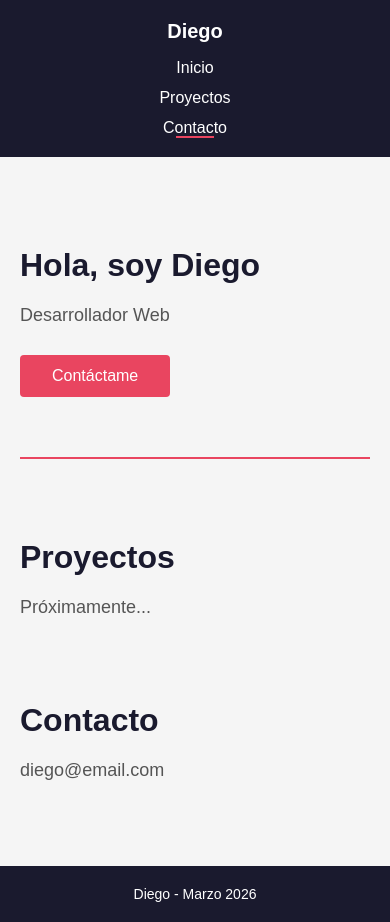
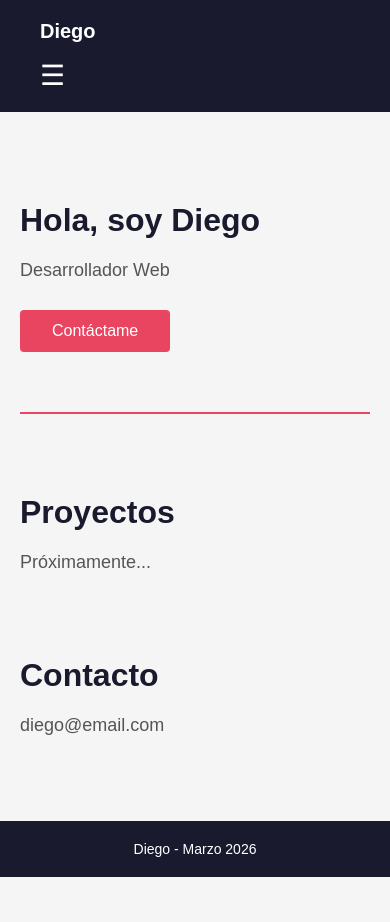
Before and after one commit to DiegoRAAM/my-portfolio, a plain HTML site: page index.html in a window 390 px wide. After the commit the page ends 877 px from the top, so only its background shows below. Drawn offline with Linux system fonts and the light colour scheme.

Commit message:
feat: menu hamburguesa responsive

```diff
--- a/index.html
+++ b/index.html
@@ -2,22 +2,24 @@
 <html lang="es">
 <head>
     <meta charset="utf-8">
+    <meta name="viewport" content="width=device-width, initial-scale=1.0">
     <title> Diego Ramírez Velázquez </title>
     <link rel= "stylesheet" href="style.css">
 </head>
 <body>
     <header>
         <h1> Diego Ramírez Velázquez </h1>
+        <button id="menu-btn">☰</button>
         <nav>
             <ul>
                 <li>
-                    <a href="#" id="inicio"> Inicio </a>
+                    <a href="#inicio"> Inicio </a>
                 </li>
                 <li>
-                    <a href="#" id="proyectos"> Proyectos </a>
+                    <a href="#proyectos"> Proyectos </a>
                 </li>
                 <li>
-                    <a href="#" id="contacto"> Contacto </a>
+                    <a href="#contacto"> Contacto </a>
                 </li>
             </ul>
         </nav>
--- a/main.js
+++ b/main.js
@@ -7,3 +7,7 @@ document.querySelector("main p").textContent = profesion;
 document.querySelector("#inicio a").addEventListener("click", function() {
     alert("Gracias por contactarme, Diego");
 });
+
+document.querySelector("#menu-btn").addEventListener("click", function () {
+    document.querySelector("header nav").classList.toggle("activo");
+});
--- a/style.css
+++ b/style.css
@@ -92,16 +92,40 @@ section h2 {
     background-color: #1a1a2e;
 }
 
+#menu-btn {
+    display: none;
+    background: none;
+    border: none;
+    color: white;
+    font-size: 28px;
+    cursor: pointer;
+}
+
 @media (max-width: 768px) {
-    header{
+    header {
         flex-direction: column;
-        text-align: center;
+        align-items: flex-start;
         gap: 16px;
+    }
+
+    #menu-btn {
+        display: block;
+    }
+
+    header nav {
+        display: none;
+        width: 100%;
+    }
+
+    header nav.activo {
+        display: flex;
+        flex-direction: column;
+        width: 100%;
     }
 
     header nav ul {
         flex-direction: column;
-        align-items: center;
+        align-items: flex-start;
         gap: 12px;
     }
 
```
